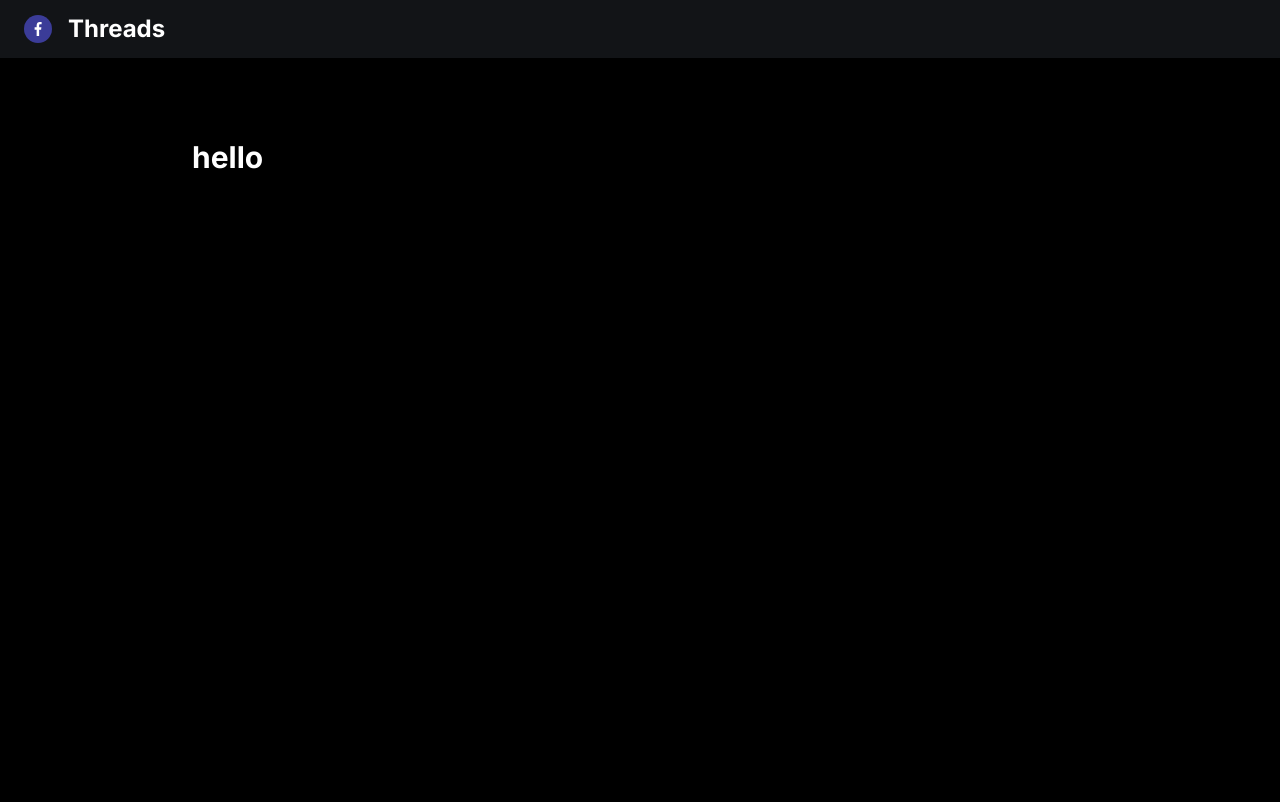
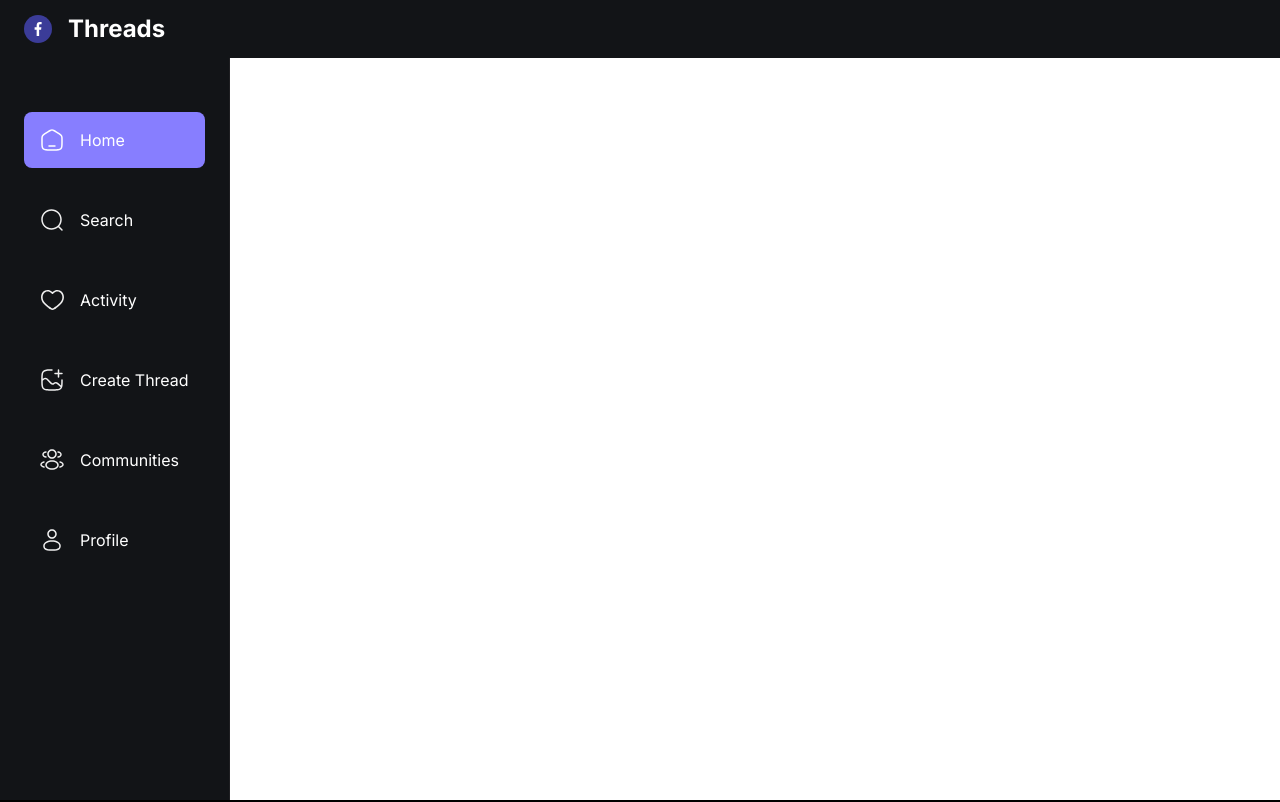
Before and after one commit to merovinjs/threads-clone, a Next.js app: page / in a window 1280 px wide. Shown: the top 802 px of the page. Built offline with nearby package versions, Linux system fonts and the light colour scheme; no server answers.

Commit message:
link-group added

```diff
--- a/components/shared/LeftSidebar.tsx
+++ b/components/shared/LeftSidebar.tsx
@@ -1,7 +1,41 @@
+"use client";
 import React from "react";
 
+import { sidebarLinks } from "@/constans";
+import Link from "next/link";
+import Image from "next/image";
+import { usePathname, useRouter } from "next/navigation";
+
 const LeftSidebar = () => {
-  return <div>LeftSidebar</div>;
+  const router = useRouter();
+  const pathname = usePathname();
+
+  return (
+    <section className="custom-scroolbar leftsidebar">
+      <div className="flex w-full flex-1 flex-col gap-6 px-6">
+        {sidebarLinks.map((link) => {
+          const isActive =
+            (pathname.includes(link.route) && link.route.length > 1) ||
+            pathname === link.route;
+          return (
+            <Link
+              href={link.route}
+              key={link.label}
+              className={`leftsidebar_link ${isActive && "bg-primary-500"}`}
+            >
+              <Image
+                src={link.imgURL}
+                alt={link.label}
+                width={24}
+                height={24}
+              />
+              <p className="text-light-1 max-lg:hidden">{link.label}</p>
+            </Link>
+          );
+        })}
+      </div>
+    </section>
+  );
 };
 
 export default LeftSidebar;
--- a/components/shared/RightSidebar.tsx
+++ b/components/shared/RightSidebar.tsx
@@ -1,7 +1,7 @@
 import React from "react";
 
 const RightSidebar = () => {
-  return <div>RightSidebar</div>;
+  return <section>Ra</section>;
 };
 
 export default RightSidebar;
--- a/components/shared/Topbar.tsx
+++ b/components/shared/Topbar.tsx
@@ -1,3 +1,9 @@
+import {
+  OrganizationSwitcher,
+  SignInButton,
+  SignOutButton,
+  SignedIn,
+} from "@clerk/nextjs";
 import Image from "next/image";
 import Link from "next/link";
 import React from "react";
@@ -16,6 +22,29 @@
           Threads
         </p>
       </Link>
+      <div className="flex items-center gap-1">
+        <div className="block md:hidden">
+          <SignedIn>
+            <SignOutButton>
+              <div className="flex cursor-pointer">
+                <Image
+                  src="/assets/logout.svg"
+                  alt="logaut"
+                  width={24}
+                  height={24}
+                />
+              </div>
+            </SignOutButton>
+          </SignedIn>
+        </div>
+        <OrganizationSwitcher
+          appearance={{
+            elements: {
+              organizationSwitcherTrigger: "py-2 px-4",
+            },
+          }}
+        />
+      </div>
     </nav>
   );
 };
--- /dev/null
+++ b/constans/index.js
@@ -0,0 +1,44 @@
+export const sidebarLinks = [
+  {
+    imgURL: "/assets/home.svg",
+    route: "/",
+    label: "Home",
+  },
+  {
+    imgURL: "/assets/search.svg",
+    route: "/search",
+    label: "Search",
+  },
+  {
+    imgURL: "/assets/heart.svg",
+    route: "/activity",
+    label: "Activity",
+  },
+  {
+    imgURL: "/assets/create.svg",
+    route: "/create-thread",
+    label: "Create Thread",
+  },
+  {
+    imgURL: "/assets/community.svg",
+    route: "/communities",
+    label: "Communities",
+  },
+  {
+    imgURL: "/assets/user.svg",
+    route: "/profile",
+    label: "Profile",
+  },
+];
+
+export const profileTabs = [
+  { value: "threads", label: "Threads", icon: "/assets/reply.svg" },
+  { value: "replies", label: "Replies", icon: "/assets/members.svg" },
+  { value: "tagged", label: "Tagged", icon: "/assets/tag.svg" },
+];
+
+export const communityTabs = [
+  { value: "threads", label: "Threads", icon: "/assets/reply.svg" },
+  { value: "members", label: "Members", icon: "/assets/members.svg" },
+  { value: "requests", label: "Requests", icon: "/assets/request.svg" },
+];
```
